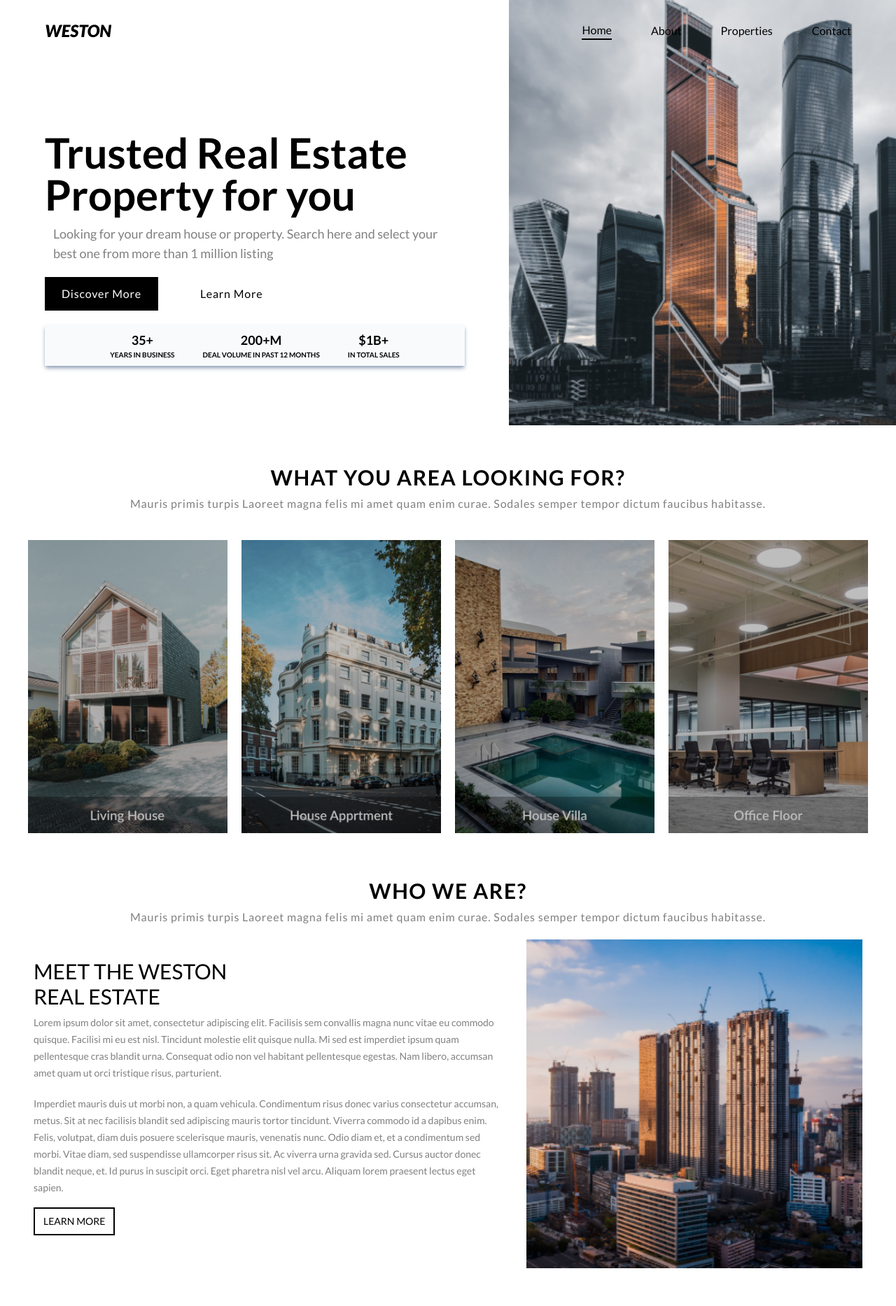
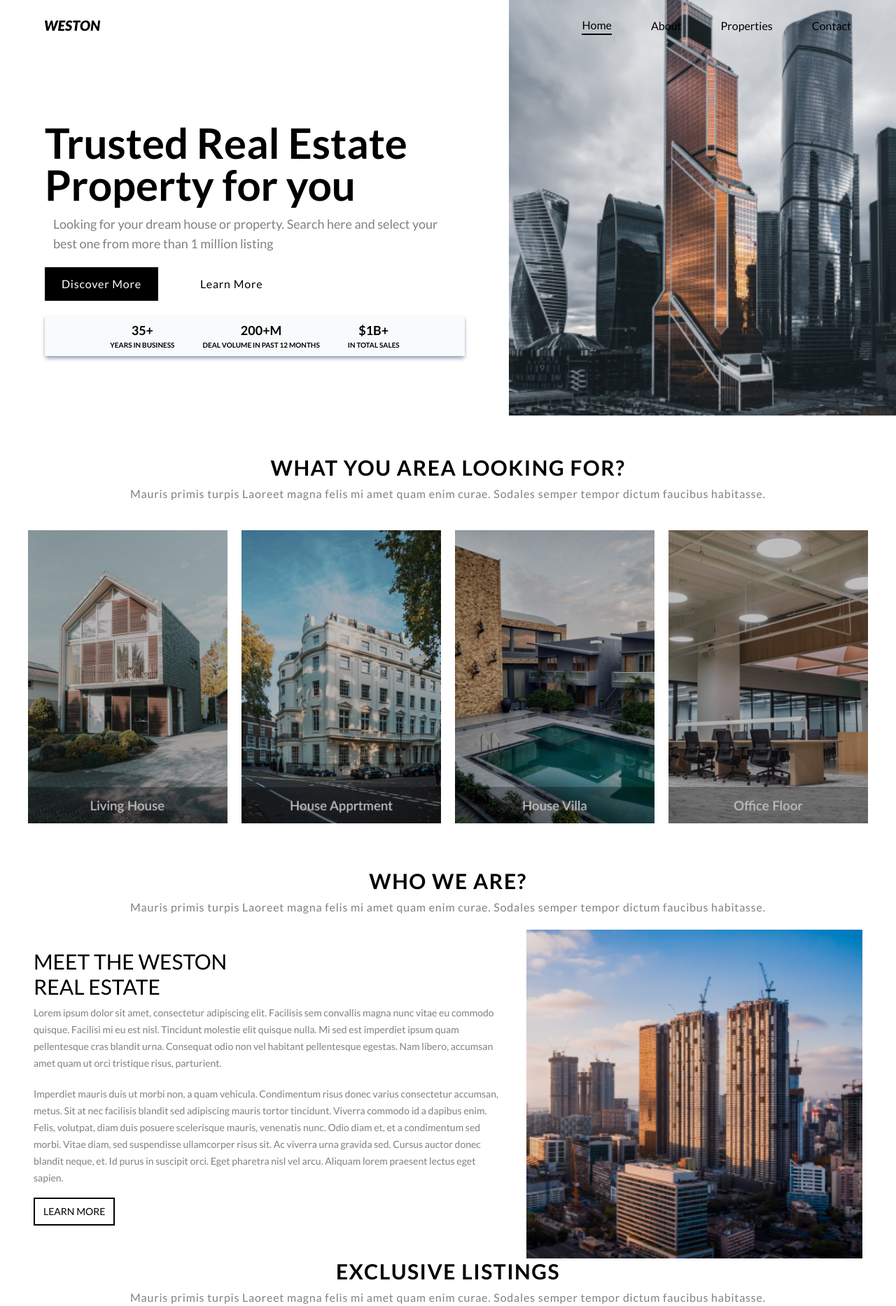
Before and after one commit to DosuFE/dev, a React (Vite) app in the folder react_project/: page / in a window 1280 px wide. Shown: the whole page at 70% size. Before the commit the page ends 1813 px from the top, so only its background shows below. Built offline with nearby package versions, Linux system fonts and the light colour scheme.

Commit message:
Still working on image slider on the  section

```diff
--- a/react_project/index.html
+++ b/react_project/index.html
@@ -2,9 +2,9 @@
 <html lang="en">
   <head>
     <meta charset="UTF-8" />
-    <!-- <link rel="icon" type="image/svg+xml" href="/vite.svg" /> -->
     <meta name="viewport" content="width=device-width, initial-scale=1.0" />
     <title>WESTON - Real, Estate Offering</title>
+    <link rel="icon" href="./src/assets/images/WESTON.png">
     <link rel="preconnect" href="https://fonts.googleapis.com">
     <link rel="preconnect" href="https://fonts.gstatic.com" crossorigin>
     <link href="https://fonts.googleapis.com/css2?family=Lato:ital,wght@0,100;0,300;0,400;0,700;0,900;1,100;1,300;1,400;1,700;1,900&display=swap" rel="stylesheet">
--- a/react_project/src/Home/header.jsx
+++ b/react_project/src/Home/header.jsx
@@ -1,18 +1,15 @@
 import React from 'react'
+import WESTON from '../assets/images/WESTON.png'
 import { BiMenuAltLeft } from "react-icons/bi";
 
   const Header = () => {
-    const navLinks = document.querySelector(".nav-links");
-    function onToggleMenu(e) {
-      e.name = e.name === "menu" ? "close" : "menu";
-      navLinks.classNameList.toggle("top-[6%]");
-    }
+
   return (
     <>
       <header className='px-5 py-3 md:px-12 lg:px-16 md:py-6'>
         <nav className='flex items-center justify-between'>
 
-            <h1 className='text-2xl font-extrabold italic py-1'>WESTON</h1>
+            <img src={WESTON} alt="Weston Logo" />
             <BiMenuAltLeft
             className='text-4xl font-bold cursor-pointer hover:scale-110 hover:transition-all
             hover:duration-700 md:hidden'/>
@@ -30,4 +27,4 @@ import { BiMenuAltLeft } from "react-icons/bi";
   )
 }
 
-export default Header
+export default Header;
--- a/react_project/src/Home/index.jsx
+++ b/react_project/src/Home/index.jsx
@@ -3,6 +3,7 @@ import Header from './header'
 import HeroSection from './HEROSECTION/heroSection'
 import Sec1 from './SECTIONCOMPONENT1/sec1'
 import Sec2 from './SECTION2COMPONENT/sec2'
+import Sec3 from '../SECTION3COMPONENT/sec3'
 
 const Index = () => {
   return (
@@ -11,6 +12,7 @@ const Index = () => {
       <HeroSection/>
       <Sec1/>
       <Sec2/>
+      <Sec3/>
     </div>
   )
 }
--- /dev/null
+++ b/react_project/src/SECTION3COMPONENT/sec3.jsx
@@ -0,0 +1,24 @@
+import React from 'react'
+
+const Sec3 = () => {
+  return (
+    <>
+      <section>
+        <main>
+            <div className='font-lato text-center '>
+                <h1 className='text-lg font-semibold tracking-wider md:text-3xl md:uppercase'>
+                    EXCLUSIVE LISTINGS
+                </h1>
+                <p className='text-[#808080] pt-2 px-5 text-sm leading-6 font-medium md:text-base
+                md:tracking-wider'>
+                    Mauris primis turpis Laoreet magna felis mi amet quam enim curae. Sodales semper
+                    tempor dictum faucibus habitasse.
+                </p>
+            </div>
+        </main>
+      </section>
+    </>
+  )
+}
+
+export default  Sec3
```
Also changed, not shown: react_project/src/assets/images/WESTON.png (added).
